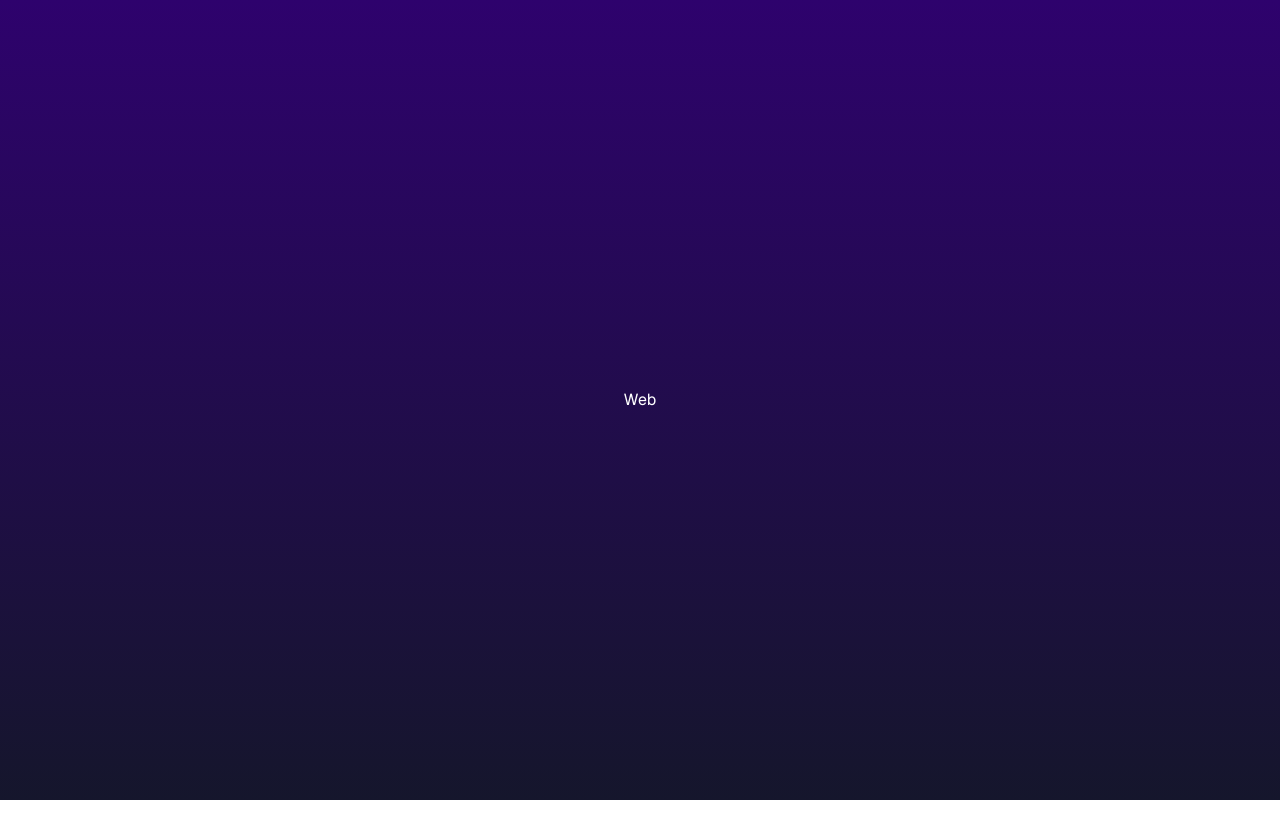
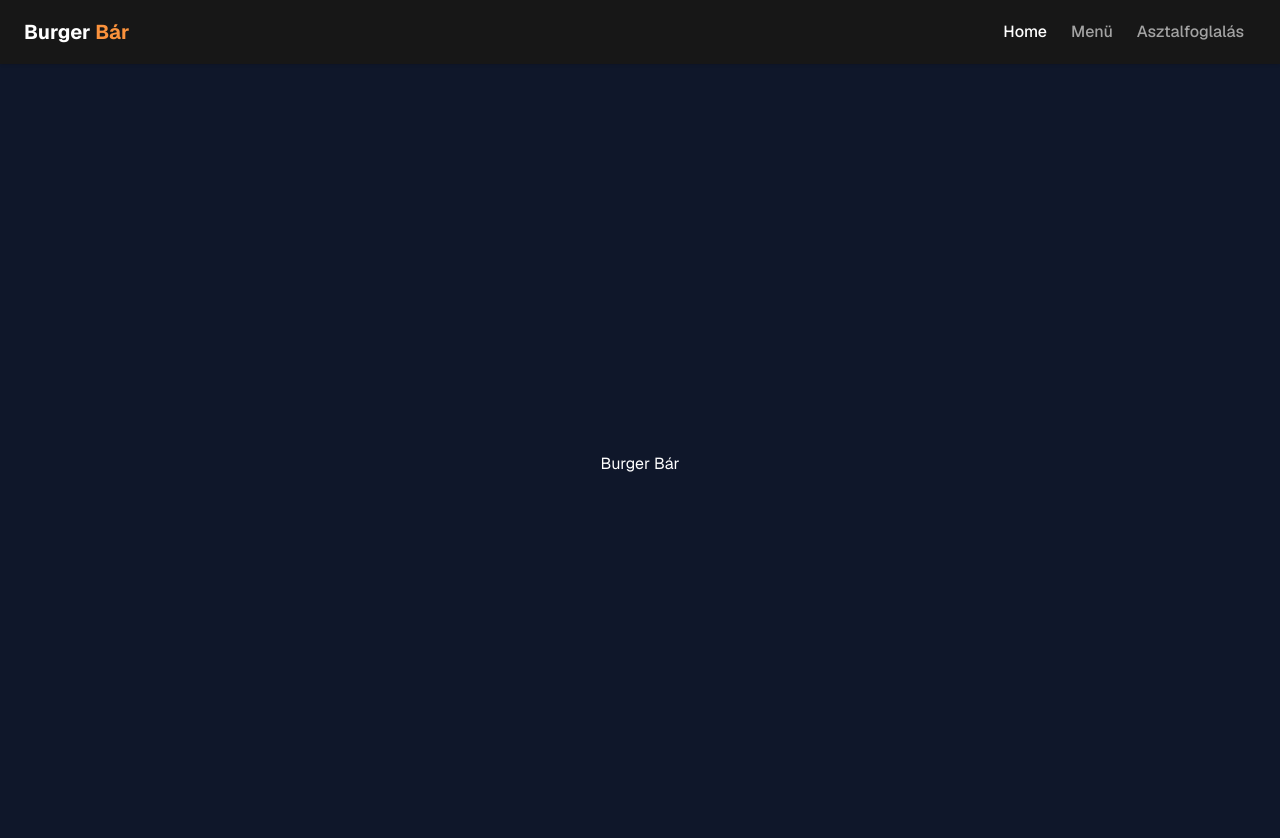
Before and after one commit to stay-js/burger-bar, a Next.js app in the folder web/: page / in a window 1280 px wide. Shown: the top 838 px of the page. Before the commit the page ends 800 px from the top, so only its background shows below. Built offline with nearby package versions, Linux system fonts and the light colour scheme.

Commit message:
add navigation, metadata, twmerge, clsx

```diff
--- a/web/package.json
+++ b/web/package.json
@@ -21,12 +21,14 @@
   },
   "dependencies": {
     "@t3-oss/env-nextjs": "^0.10.1",
+    "clsx": "^2.1.1",
     "drizzle-orm": "^0.33.0",
     "geist": "^1.3.0",
     "mysql2": "^3.11.0",
     "next": "^15.0.1",
     "react": "^18.3.1",
     "react-dom": "^18.3.1",
+    "tailwind-merge": "^3.0.2",
     "zod": "^3.23.3"
   },
   "devDependencies": {
--- a/web/src/app/layout.tsx
+++ b/web/src/app/layout.tsx
@@ -1,19 +1,18 @@
 import "~/styles/globals.css";
 
 import { GeistSans } from "geist/font/sans";
-import { type Metadata } from "next";
+import { Navigation } from "~/components/navigation";
 
-export const metadata: Metadata = {
-  title: "Web",
-  description: "Web",
-};
+const RootLayout: React.FC<{ readonly children: React.ReactNode }> = ({
+  children,
+}) => (
+  <html lang="hu" className={`${GeistSans.variable}`}>
+    <body className="bg-slate-900 text-white">
+      <Navigation />
 
-export default function RootLayout({
-  children,
-}: Readonly<{ children: React.ReactNode }>) {
-  return (
-    <html lang="hu" className={`${GeistSans.variable}`}>
-      <body>{children}</body>
-    </html>
-  );
-}
+      {children}
+    </body>
+  </html>
+);
+
+export default RootLayout;
--- a/web/src/app/menu/page.tsx
+++ b/web/src/app/menu/page.tsx
@@ -1,8 +1,17 @@
+import { type NextPage } from "next";
+import Image from "next/image";
 import { db } from "~/server/db";
 import { menu } from "~/server/db/schema";
-import Image from "next/image";
+import { createMetadata } from "~/utils/create-metadata";
 
-export default async function MenuPage() {
+export const metadata = createMetadata({
+  path: "",
+  title: "Menü",
+  description:
+    "Burger Bár - Menü (A legfinomabb hamburgerek, amiket valaha kóstoltál.)",
+});
+
+const Page: NextPage = async () => {
   const data = await db.select().from(menu).execute();
 
   return (
@@ -21,4 +30,6 @@ export default async function MenuPage() {
       ))}
     </main>
   );
-}
+};
+
+export default Page;
--- a/web/src/app/page.tsx
+++ b/web/src/app/page.tsx
@@ -1,7 +1,17 @@
-export default function HomePage() {
-  return (
-    <main className="flex min-h-screen flex-col items-center justify-center bg-gradient-to-b from-[#2e026d] to-[#15162c] text-white">
-      <h1>Web</h1>
-    </main>
-  );
-}
+import { type NextPage } from "next";
+import { createMetadata } from "~/utils/create-metadata";
+
+export const metadata = createMetadata({
+  path: "",
+  title: "Home",
+  description:
+    "Burger Bár - A hely, ahol a legfinomabb hamburgereket készítjük.",
+});
+
+const Page: NextPage = () => (
+  <main className="grid h-screen place-items-center">
+    <h1>Burger Bár</h1>
+  </main>
+);
+
+export default Page;
--- /dev/null
+++ b/web/src/components/navigation.tsx
@@ -0,0 +1,104 @@
+"use client";
+
+import { useState } from "react";
+import Link from "next/link";
+import { usePathname } from "next/navigation";
+import { cn } from "~/utils/cn";
+
+const items = [
+  {
+    path: "/",
+    title: "Home",
+  },
+  {
+    path: "/menu",
+    title: "Menü",
+  },
+  {
+    path: "/asztalfoglalas",
+    title: "Asztalfoglalás",
+  },
+];
+
+export const Navigation: React.FC = () => {
+  const [isToggled, setIsToggled] = useState<boolean>(false);
+  const pathname = usePathname();
+
+  const handleClose = () => {
+    setIsToggled(false);
+    document.body.style.overflowY = "scroll";
+  };
+
+  const handleToggle = () => {
+    setIsToggled((value) => {
+      if (value) document.body.style.overflowY = "scroll";
+      else document.body.style.overflowY = "hidden";
+
+      return !value;
+    });
+  };
+
+  return (
+    <nav className="sticky top-0 z-10 flex h-16 select-none items-center justify-between bg-neutral-900 px-6 shadow">
+      <Link
+        href="/"
+        className="group text-xl font-bold transition-colors hover:text-orange-400"
+      >
+        Burger{" "}
+        <span className="text-orange-400 transition-colors group-hover:text-white">
+          Bár
+        </span>
+      </Link>
+
+      <button
+        className="h-6 w-6 lg:hidden"
+        title="Menü megnyitása/elrejtése"
+        type="button"
+        onClick={handleToggle}
+      >
+        <span
+          className={cn(
+            "absolute block h-0.5 w-6 bg-current transition-all duration-300",
+            isToggled ? "rotate-45" : "-translate-y-2",
+          )}
+        />
+        <span
+          className={cn(
+            "absolute block h-0.5 w-4 bg-current transition-all duration-300",
+            isToggled && "opacity-0",
+          )}
+        />
+        <span
+          className={cn(
+            "absolute block h-0.5 bg-current transition-all duration-300",
+            isToggled ? "w-6 -rotate-45" : "w-2 translate-y-2",
+          )}
+        />
+      </button>
+
+      <div
+        className={cn(
+          "fixed left-0 top-16 h-[calc(100vh-4rem)] w-full overflow-y-auto bg-neutral-900 px-6 pb-20 pt-4 lg:static lg:flex lg:h-fit lg:w-fit lg:p-0",
+          !isToggled && "hidden",
+        )}
+      >
+        <ul className="content flex flex-col gap-8 lg:w-fit lg:flex-row lg:gap-0">
+          {items.map(({ path, title }) => (
+            <li key={`nav-${path}`}>
+              <Link
+                className={cn(
+                  "relative flex font-bold text-white transition-colors after:absolute after:-bottom-4 after:h-px after:w-full after:bg-neutral-600 lg:static lg:block lg:rounded-md lg:px-3 lg:py-2 lg:font-medium lg:after:hidden lg:hover:bg-neutral-800",
+                  path !== pathname && "lg:text-neutral-400",
+                )}
+                onClick={handleClose}
+                href={path}
+              >
+                {title}
+              </Link>
+            </li>
+          ))}
+        </ul>
+      </div>
+    </nav>
+  );
+};
--- /dev/null
+++ b/web/src/utils/cn.ts
@@ -0,0 +1,6 @@
+import type { ClassValue } from "clsx";
+import clsx from "clsx";
+import { twMerge } from "tailwind-merge";
+
+// eslint-disable-next-line
+export const cn = (...classes: ClassValue[]): string => twMerge(clsx(classes));
--- /dev/null
+++ b/web/src/utils/create-metadata.ts
@@ -0,0 +1,61 @@
+import { type Metadata } from "next";
+
+export const createMetadata = ({
+  path,
+  title,
+  description,
+}: {
+  path: string;
+  title: string;
+  description: string;
+}): Metadata => ({
+  metadataBase: new URL("https://burger-bar.znagy.hu"),
+
+  authors: [
+    { name: "Alex Péter-Szabó" },
+    { name: "Benjámin K. Papp" },
+    { name: "Zétény Nagy", url: "https://znagy.hu" },
+  ],
+
+  creator: "Alex Péter-Szabó, Benjámin K. Papp, Zétény Nagy",
+
+  keywords: "Burger Bár, Burger, Bár, Menü, Asztalfoglalás, Étel, Hamburger",
+
+  colorScheme: "dark",
+
+  title: `${title} - Burger Bár`,
+  description,
+
+  applicationName: "Burger Bár",
+
+  robots: {
+    index: true,
+    follow: true,
+    googleBot: {
+      index: true,
+      follow: true,
+      "max-video-preview": -1,
+      "max-image-preview": "large",
+      "max-snippet": -1,
+    },
+  },
+
+  openGraph: {
+    type: "website",
+    url: `https://burger-bar.znagy.hu${path}`,
+    title: `${title} - Burger Bár`,
+    description,
+    siteName: "Burger Bár",
+    locale: "hu-HU",
+  },
+
+  twitter: {
+    card: "summary",
+    title: `${title} - Burger Bár`,
+    description,
+  },
+
+  icons: {
+    icon: "/favicon.ico",
+  },
+});
```
Also changed, not shown: 1 other file (tests, documents, lock files or other folders).
